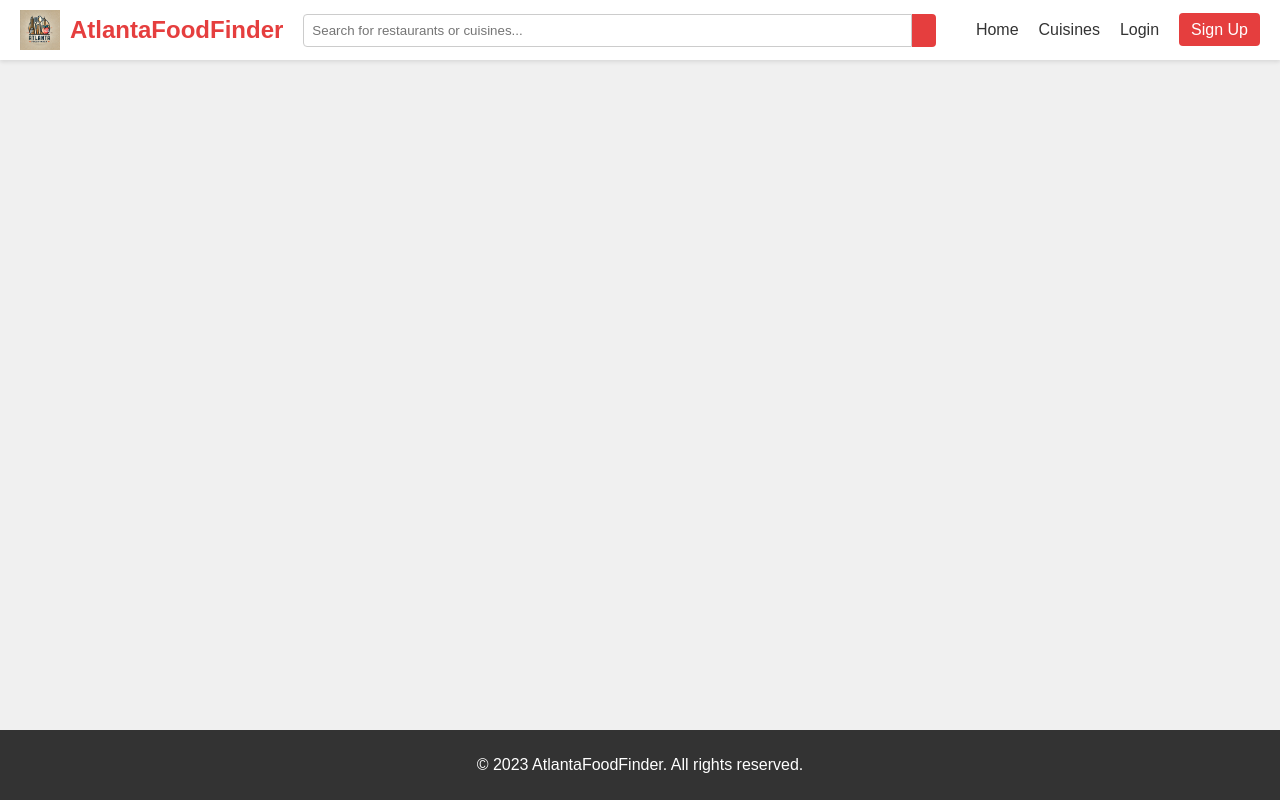
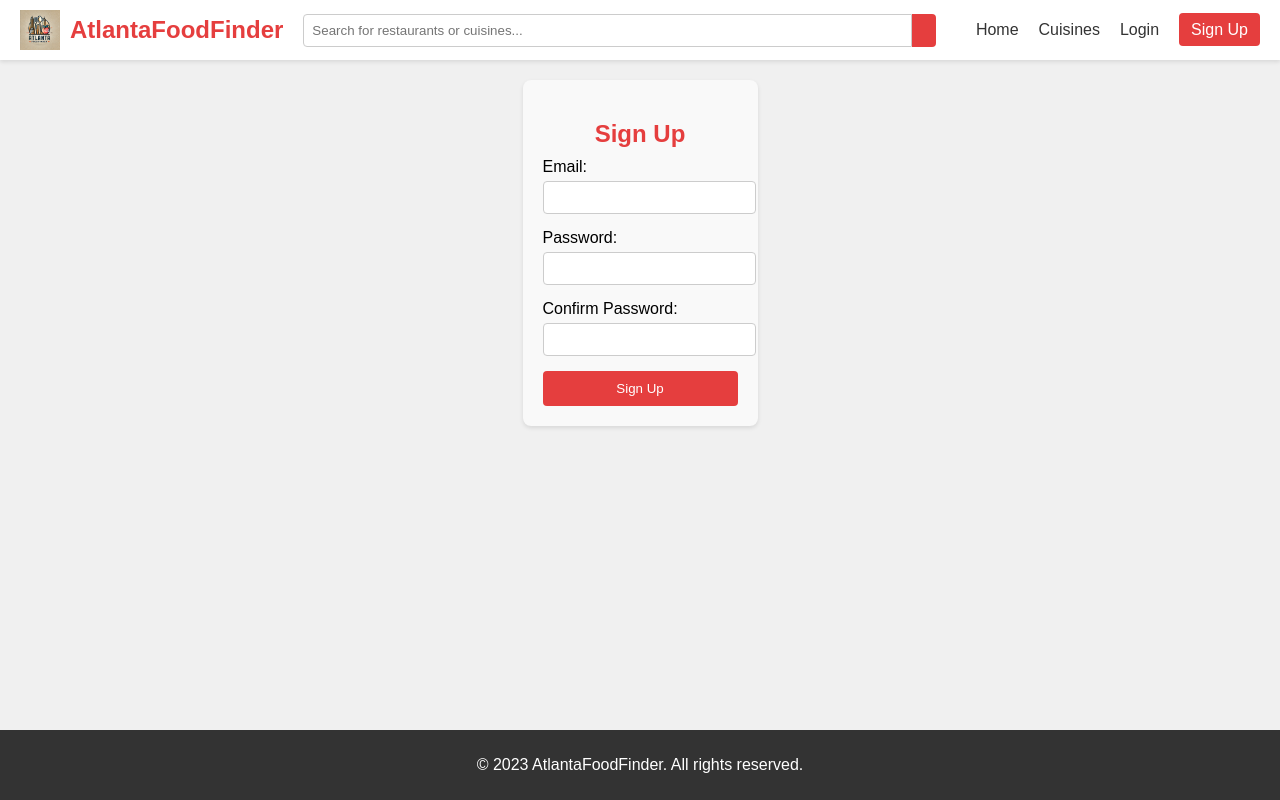
Before and after one commit to AyushKarupakula/AtlantaFoodFinder, a React (Create React App) app in the folder reactfoodfinder/: page /signup in a window 1280 px wide. Built offline with nearby package versions, Linux system fonts and the light colour scheme.

Commit message:
Added Sign-up Page

```diff
--- a/reactfoodfinder/src/App.css
+++ b/reactfoodfinder/src/App.css
@@ -122,3 +122,51 @@ footer {
   text-align: center;
   padding: 10px;
 }
+
+.signup-container {
+  max-width: 400px;
+  margin: 0 auto;
+  padding: 20px;
+  background-color: #f9f9f9;
+  border-radius: 8px;
+  box-shadow: 0 2px 4px rgba(0,0,0,0.1);
+}
+
+.signup-container h2 {
+  text-align: center;
+  color: #e53e3e;
+}
+
+.signup-container form {
+  display: flex;
+  flex-direction: column;
+}
+
+.signup-container form div {
+  margin-bottom: 15px;
+}
+
+.signup-container label {
+  display: block;
+  margin-bottom: 5px;
+}
+
+.signup-container input {
+  width: 100%;
+  padding: 8px;
+  border: 1px solid #ccc;
+  border-radius: 4px;
+}
+
+.signup-container button {
+  background-color: #e53e3e;
+  color: white;
+  border: none;
+  padding: 10px;
+  border-radius: 4px;
+  cursor: pointer;
+}
+
+.signup-container button:hover {
+  background-color: #c53030;
+}
--- a/reactfoodfinder/src/App.tsx
+++ b/reactfoodfinder/src/App.tsx
@@ -2,6 +2,7 @@ import React from 'react';
 import { BrowserRouter as Router, Route, Routes } from 'react-router-dom';
 import Header from './components/Header';
 import Login from './components/Login';
+import SignUp from './components/SignUp';
 import Home from './components/Home';
 import './App.css';
 
@@ -14,6 +15,7 @@ function App() {
           <Routes>
             <Route path="/" element={<Home />} />
             <Route path="/login" element={<Login />} />
+            <Route path="/signup" element={<SignUp />} />
           </Routes>
         </main>
         <footer>
--- /dev/null
+++ b/reactfoodfinder/src/components/SignUp.tsx
@@ -0,0 +1,58 @@
+import React, { useState } from 'react';
+
+const SignUp: React.FC = () => {
+  const [email, setEmail] = useState('');
+  const [password, setPassword] = useState('');
+  const [confirmPassword, setConfirmPassword] = useState('');
+
+  const handleSubmit = (e: React.FormEvent) => {
+    e.preventDefault();
+    if (password !== confirmPassword) {
+      alert("Passwords don't match!");
+      return;
+    }
+    // Here you would typically handle the sign up logic
+    console.log('Sign up attempted with:', email, password);
+  };
+
+  return (
+    <div className="signup-container">
+      <h2>Sign Up</h2>
+      <form onSubmit={handleSubmit}>
+        <div>
+          <label htmlFor="email">Email:</label>
+          <input
+            type="email"
+            id="email"
+            value={email}
+            onChange={(e) => setEmail(e.target.value)}
+            required
+          />
+        </div>
+        <div>
+          <label htmlFor="password">Password:</label>
+          <input
+            type="password"
+            id="password"
+            value={password}
+            onChange={(e) => setPassword(e.target.value)}
+            required
+          />
+        </div>
+        <div>
+          <label htmlFor="confirm-password">Confirm Password:</label>
+          <input
+            type="password"
+            id="confirm-password"
+            value={confirmPassword}
+            onChange={(e) => setConfirmPassword(e.target.value)}
+            required
+          />
+        </div>
+        <button type="submit">Sign Up</button>
+      </form>
+    </div>
+  );
+};
+
+export default SignUp;
```
